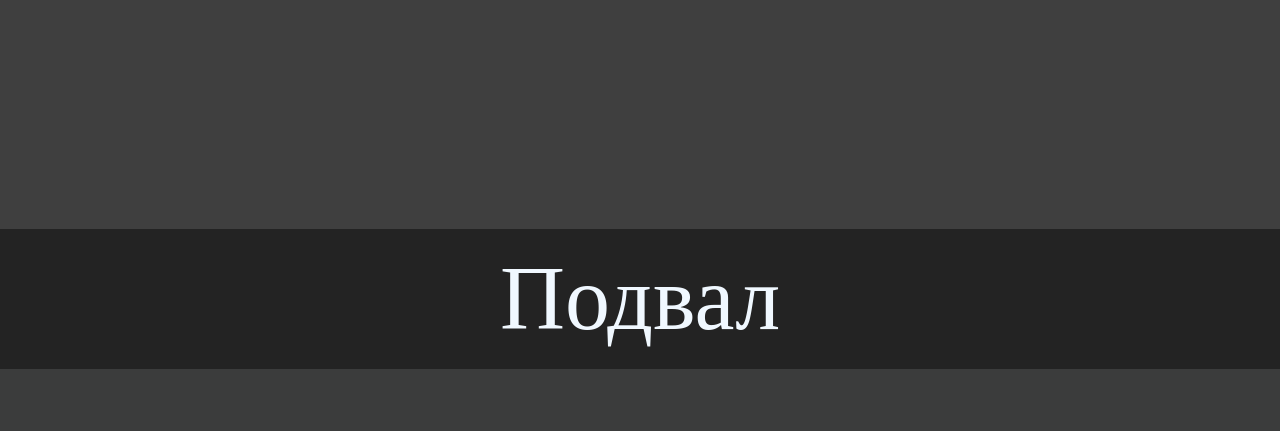
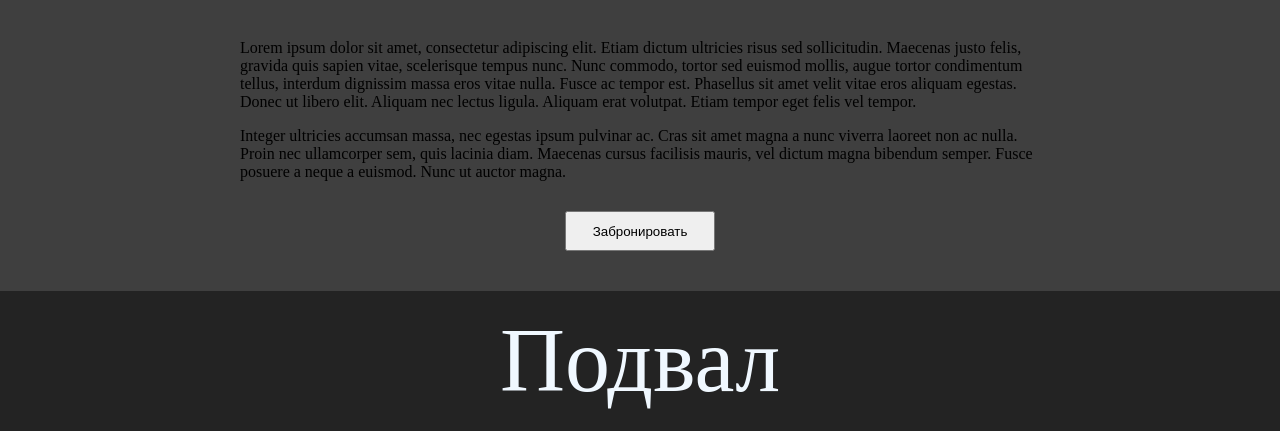
Before and after one commit to arxitim/abstract_anticafe, a Django app: template core/templates/core/table.html in a window 1280 px wide. Shown: the part 431-862 px from the top of the page. Before the commit the page ends 800 px from the top, so only its background shows below. Run offline with Django 3.2, Linux system fonts and the light colour scheme; the template is opened without the code that fills it, so the values that code supplies are empty.

Commit message:
page with table for booking added

```diff
--- a/core/static/core/css/index.css
+++ b/core/static/core/css/index.css
@@ -26,6 +26,31 @@ html, body {
 
 .table {
     text-decoration: none;
+}
+
+.table_img {
+    height: 300px;
+    width: 500px;
+    display: block;
+    margin-left: auto;
+    margin-right: auto;
+}
+
+.table_details {
+    width: 800px;
+    margin-left: auto;
+    margin-right: auto;
+    margin-top: 40px;
+    margin-bottom: 40px;
+}
+
+.book_now {
+    height: 40px;
+    width: 150px;
+    display: block;
+    margin-left: auto;
+    margin-right: auto;
+    margin-top: 30px;
 }
 
 /*По-моему здесь слишком много всего o_0 */
--- a/core/templates/core/table.html
+++ b/core/templates/core/table.html
@@ -15,7 +15,12 @@
 {% endblock %}
 
 {% block content %}
-    <p>Поздравляю, вы выбрали стол номер {{ table_id }}</p>
+    <img class="table_img" src="{% get_static_prefix %}core/img/tables/table_{{ table_id }}.jpg">
+    <div class="table_details">
+        <p>Lorem ipsum dolor sit amet, consectetur adipiscing elit. Etiam dictum ultricies risus sed sollicitudin. Maecenas justo felis, gravida quis sapien vitae, scelerisque tempus nunc. Nunc commodo, tortor sed euismod mollis, augue tortor condimentum tellus, interdum dignissim massa eros vitae nulla. Fusce ac tempor est. Phasellus sit amet velit vitae eros aliquam egestas. Donec ut libero elit. Aliquam nec lectus ligula. Aliquam erat volutpat. Etiam tempor eget felis vel tempor.</p>
+        <p>Integer ultricies accumsan massa, nec egestas ipsum pulvinar ac. Cras sit amet magna a nunc viverra laoreet non ac nulla. Proin nec ullamcorper sem, quis lacinia diam. Maecenas cursus facilisis mauris, vel dictum magna bibendum semper. Fusce posuere a neque a euismod. Nunc ut auctor magna.</p>
+        <button class="book_now">Забронировать</button>
+    </div>
 {% endblock %}
 
 {% block footer %}
```
Also changed, not shown: core/static/core/img/tables/table_1.jpg (added), core/static/core/img/tables/table_2.jpg (added), core/static/core/img/tables/table_3.jpg (added), core/static/core/img/tables/table_4.jpg (added), core/static/core/img/tables/table_5.jpg (added), core/static/core/img/tables/table_6.jpg (added), core/static/core/img/tables/table_7.jpg (added).
